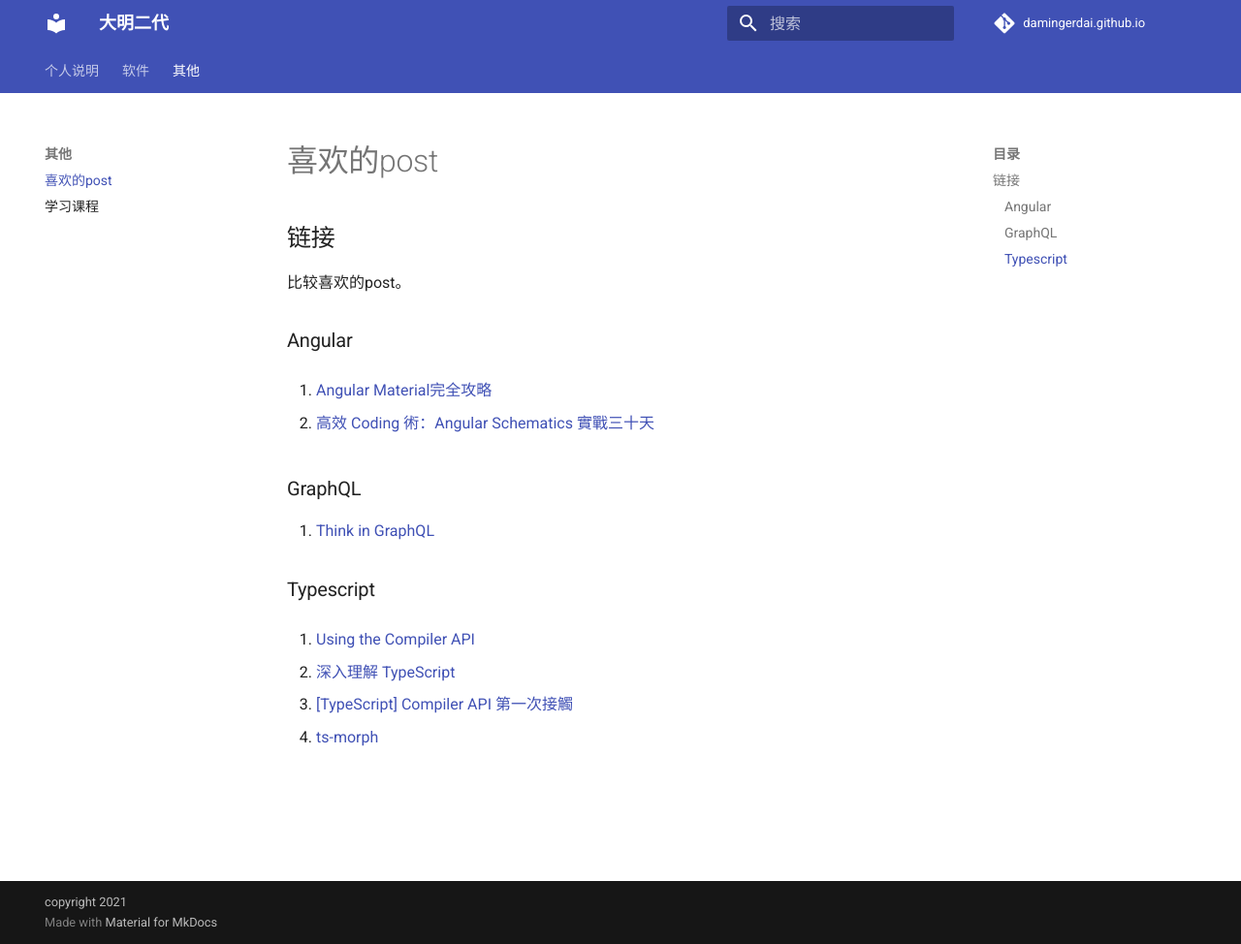
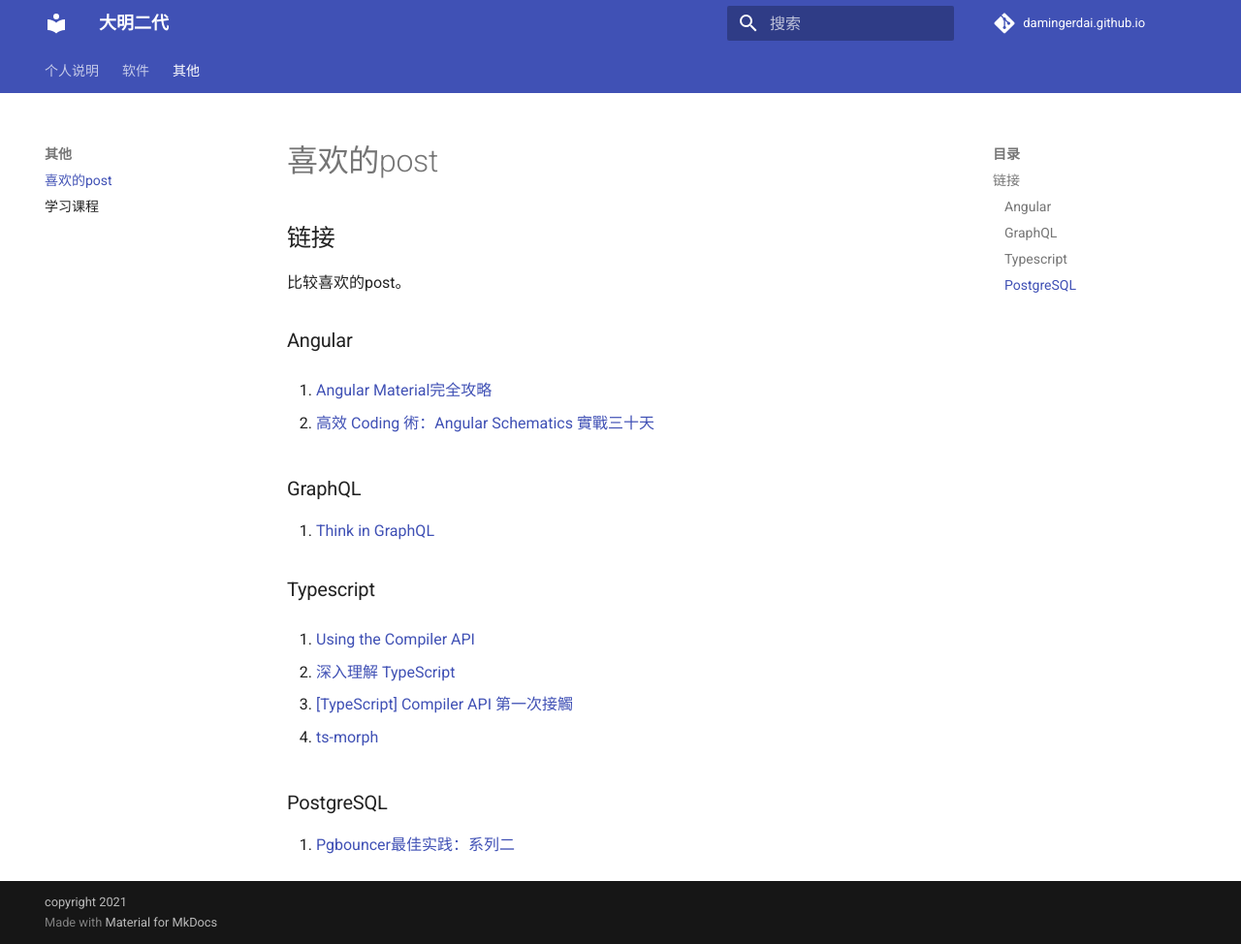
Before and after one commit to damingerdai/damingerdai.github.io, an MkDocs documentation site: the page built from docs/link.md, in a window 1280 px wide and 974 px high. Shown: the whole window at 97% size. Built offline with MkDocs 1.6.1 and Material for MkDocs 9.7.7, drawn with Linux system fonts in a browser that asks for light colours; comment, search, counter and statistics services are not loaded.

Commit message:
添加PostgreSQL的资料

```diff
--- a/docs/link.md
+++ b/docs/link.md
@@ -21,3 +21,7 @@
 3. [\[TypeScript\] Compiler API 第一次接觸](https://blog.kevinyang.net/2018/08/17/typescript-compiler/)
 
 4. [ts-morph](https://ts-morph.com/)
+
+### PostgreSQL
+
+1. [Pgbouncer最佳实践：系列二](https://www.freeaihub.com/post/102283.html)
```
